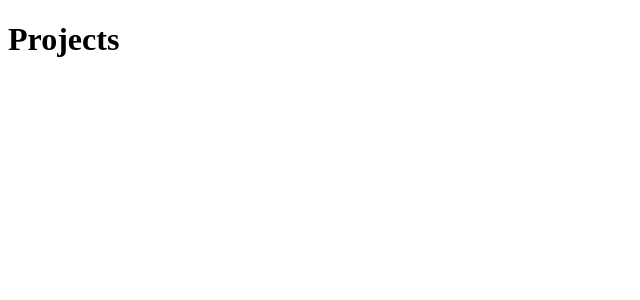
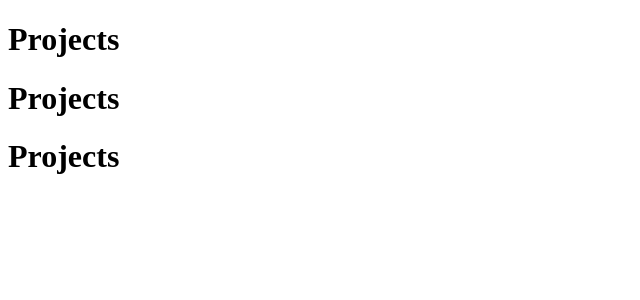
Before and after one commit to dudubisinella/ToDoList-React, a React app: page / in a window 1280 px wide. Shown: the top 300 px of the page, without its empty margins (0-640 px from the left). Built offline with nearby package versions, Linux system fonts and the light colour scheme.

Commit message:
footer e main adc

```diff
--- a/src/App.js
+++ b/src/App.js
@@ -1,11 +1,17 @@
 import React from "react";
 
 import Header from "./components/Header";
+import Main from "./components/Main";
+import Footer from "./components/Footer";
 
 function App() {
   return (
     <>
       <Header title="Projects" />
+
+      <Main title="Projects" />
+
+      <Footer title="Projects" />
     </>
   );
 }
--- /dev/null
+++ b/src/components/Footer.js
@@ -0,0 +1,9 @@
+import React from "react";
+
+export default function Footer({ title }) {
+  return (
+    <header>
+      <h1> {title} </h1>
+    </header>
+  );
+}
--- /dev/null
+++ b/src/components/Main.js
@@ -0,0 +1,9 @@
+import React from "react";
+
+export default function Main({ title }) {
+  return (
+    <header>
+      <h1> {title} </h1>
+    </header>
+  );
+}
```
